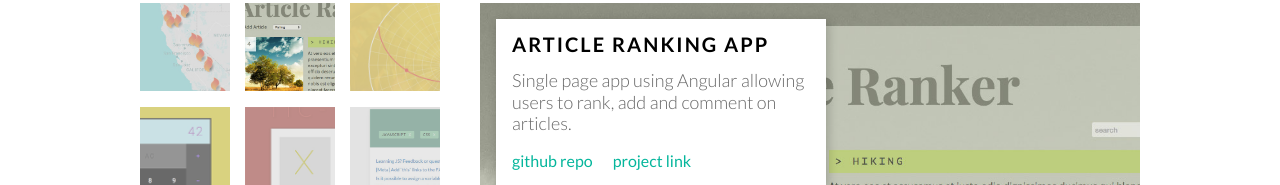
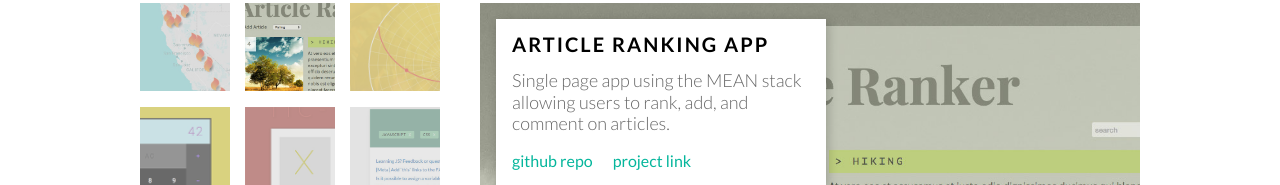
Before and after one commit to shannonforsman/shannonforsman.github.io, a plain HTML site: page index.html in a window 1280 px wide. Both pictures are taken after a click on the element 290 px from the left and 456 px from the top of the page. Shown: the part 410-595 px from the top of the page. Drawn offline with nearby package versions, Linux system fonts and the light colour scheme.

Commit message:
updated text

```diff
--- a/index.html
+++ b/index.html
@@ -77,7 +77,7 @@
     <div class="show" id="item2">
       <div class="project-info">
         <h3>Article Ranking App</h3>
-        <p>Single page app using Angular allowing users to rank, add and comment on articles.</p>
+        <p>Single page app using the MEAN stack allowing users to rank, add, and comment on articles.</p>
         <a href="https://github.com/shannonforsman/article-ranker" class='github-link' target="_blank">github repo</a>
         <a href="http://shannonforsman.github.io/article-ranker/" class='project-link' target="_blank">Project Link</a>
       </div>
```
